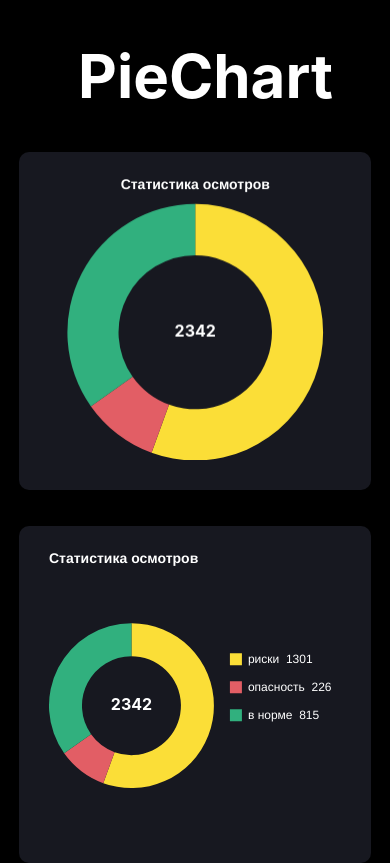
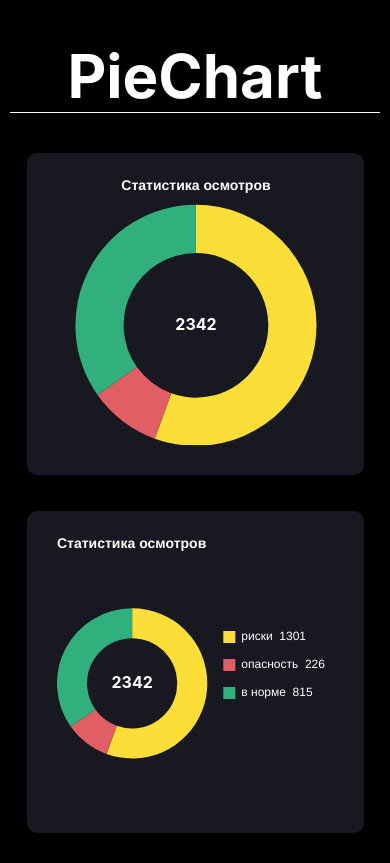
Before and after one commit to Sashavih/ChartPie, a React (Create React App) app: page / in a window 390 px wide. Shown: the top 863 px of the page. Built offline with nearby package versions, Linux system fonts and the light colour scheme.

Commit message:
fix: change styles

```diff
--- a/src/App.css
+++ b/src/App.css
@@ -1,5 +1,5 @@
-App {
-  width: 95%;
+.App {
+  width: 87%;
   margin: 2em auto 0 auto;
 }
 
@@ -11,7 +11,6 @@ App {
   flex-wrap: wrap;
   gap: 2em;
   text-align: center;
-  margin: auto;
 }
 
 .chartBox__item {
@@ -21,37 +20,65 @@ App {
   border-radius: 10px;
 }
 
-.chartBox__small {
-  height: 8em;
-}
-
-.chartBox__middle {
+.chartBox__big {
   width: 12em;
-  height: 8em;
-}
-
-.chartBox__big {
-  width: 13em;
 }
 
 .title {
-  width: 84%;
-  padding-left: 1.3em;
   font-family: 'Inter', sans-serif;
   font-size: 90px;
-  background: url('./static/Line.png') 152% 79% no-repeat;
+}
+
+.title:after {
+  display: block;
+  position: relative;
+  left: 32%;
+  bottom: 15px;
+  width: 64%;
+  content: '';
+  display: block;
+  height: 1px;
+  background: white;
 }
 
 @media screen and (min-width: 768px) and (max-width: 1023px) {
+  .App {
+    width: 95%;
+    margin: 0.5em auto 0 auto;
+  }
+
   .chartBox {
-    justify-content: start;
+    justify-content: center;
   }
+
+  .title {
+    text-align: center;
+  }
+
+  .title:after {
+    left: 0;
+    width: 100%;
+    bottom: 0;
+  }
+
 }
 
 @media screen and (min-width: 380px) and (max-width: 767px) {
+  .App {
+    width: 95%;
+    margin: 0.5em auto 0 auto;
+  }
+
   .title {
     font-size: 60px;
-    background: none;
+    text-align: center;
+    padding: 0;
+  }
+
+  .title:after {
+    left: 0;
+    width: 100%;
+    bottom: 0;
   }
 
   .chartBox {
@@ -65,6 +92,11 @@ App {
 }
 
 @media screen and (max-width: 379px) {
+  .App {
+    width: 95%;
+    margin: 0.5em auto 0 auto;
+  }
+
   .chartBox {
     flex-direction: column;
     align-content: center;
@@ -72,14 +104,16 @@ App {
   }
 
   .chartBox__item {
-    max-width: 75%;
-    height: 100%;
+    max-width: 80%;
   }
-
 
   .title {
     text-align: center;
+    padding: 0;
     font-size: 28px;
-    background: none;
+  }
+
+  .title:after {
+    display: none;
   }
 }
--- a/src/App.js
+++ b/src/App.js
@@ -1,9 +1,9 @@
 import "./App.css";
 import React from "react";
 import { Chart as ChartJS, ArcElement, Tooltip, Legend, Title } from "chart.js";
-import PieChart from "./components/PieChart/PieChart.tsx";
+import PieChart from "./components/PieChart/PieChart";
 import DATA from "./utils/data";
-import { PieChartState } from "./components/PieChart/PieChart.enums.ts";
+import { PieChartState } from "./components/PieChart/PieChart.enums";
 
 ChartJS.register(ArcElement, Tooltip, Legend, Title);
 
--- a/src/components/PieChart/PieChart.tsx
+++ b/src/components/PieChart/PieChart.tsx
@@ -12,12 +12,12 @@ ChartJS.register(ArcElement, Tooltip, Legend, Title);
 function PieChart({ pieData, state }: PieChartProps) {
 
     const [userPieData] = useState({
-        labels: pieData.slice(0, 6).map((dataItem) => dataItem.name + "  " + dataItem.count),
+        labels: pieData.slice(0, 15).map((dataItem) => dataItem.name + "  " + dataItem.count),
         datasets: [
             {
                 label: "Статистика осмотров",
-                data: pieData.slice(0, 6).map((pieDataItem) => pieDataItem.count),
-                backgroundColor: pieData.slice(0, 6).map(
+                data: pieData.slice(0, 15).map((pieDataItem) => pieDataItem.count),
+                backgroundColor: pieData.slice(0, 15).map(
                     (pieDataItem) => pieDataItem.color || getRandomColor()
                 ),
                 borderWidth: 0,
--- a/src/utils/data.js
+++ b/src/utils/data.js
@@ -15,6 +15,8 @@ const DATA = [
         color: "#31B07E",
     },
 
+
+
 ];
 
 export default DATA;
```
